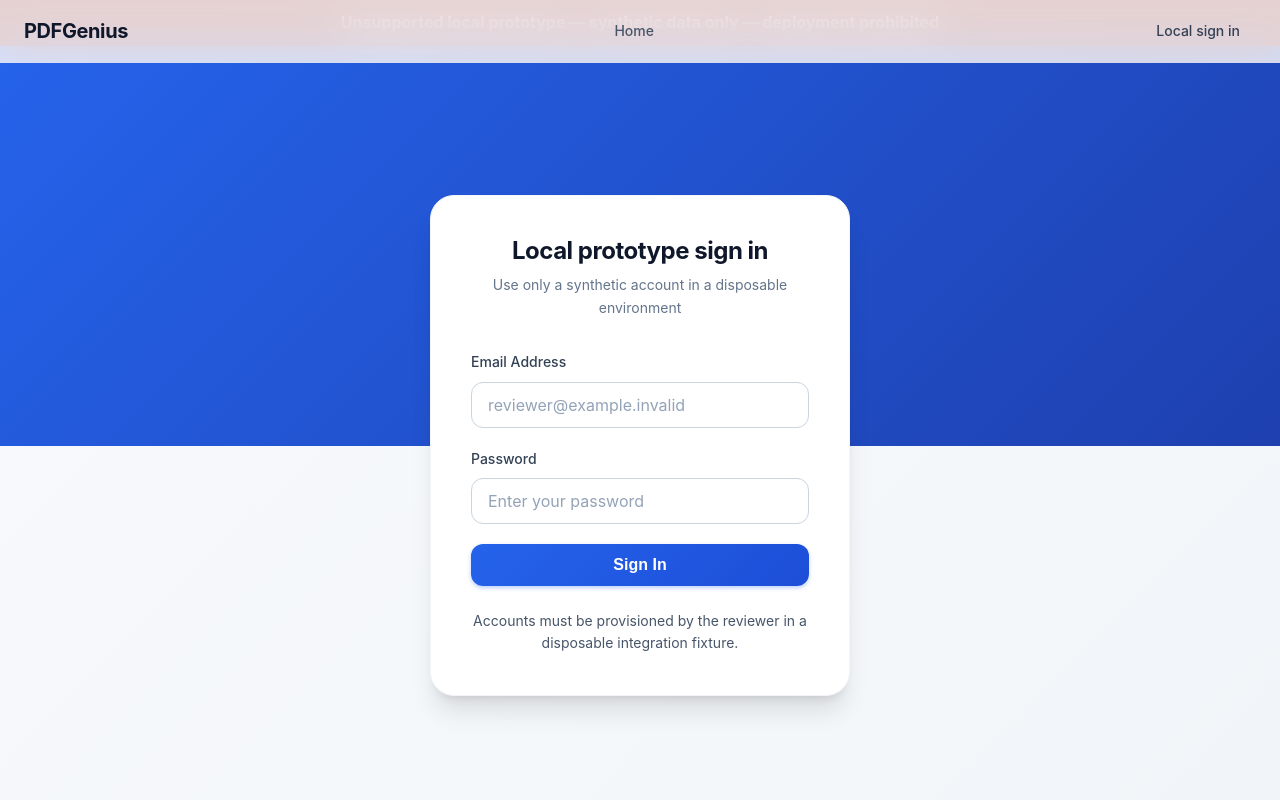
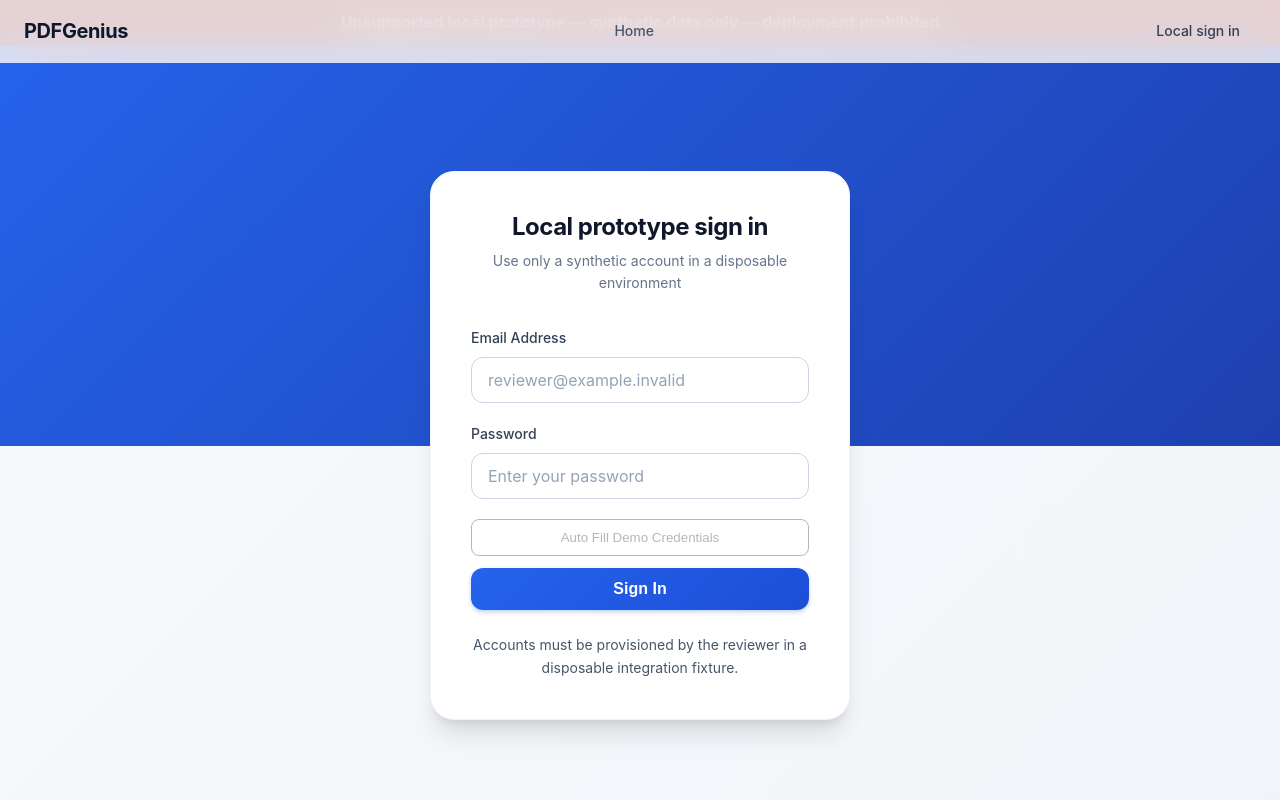
Before and after one commit to eakarsu/pdfgenius, a React (Vite) app: page /login in a window 1280 px wide. Shown: the top 800 px of the page. Built offline with nearby package versions, Linux system fonts and the light colour scheme; no server answers; the HTML template or start-up script is replaced by a standard one.

Commit message:
Add secure demo credential autofill

```diff
--- a/src/pages/Login/index.js
+++ b/src/pages/Login/index.js
@@ -91,6 +91,15 @@
           </div>
 
           <button
+            type="button"
+            onClick={() => { setFormData((current) => ({ ...current, email: import.meta.env.VITE_DEMO_EMAIL || '', password: import.meta.env.VITE_DEMO_PASSWORD || '' })); }}
+            disabled={!import.meta.env.VITE_DEMO_EMAIL || !import.meta.env.VITE_DEMO_PASSWORD}
+            aria-label="Auto Fill Demo Credentials"
+            style={{ width: '100%', marginBottom: '12px', padding: '10px 14px', borderRadius: '8px', border: '1px solid currentColor', background: 'transparent', cursor: 'pointer' }}
+          >
+            Auto Fill Demo Credentials
+          </button>
+          <button
             type="submit"
             className="login-button"
             disabled={isLoading}
```
Also changed, not shown: 1 other file (tests, documents, lock files or other folders).
